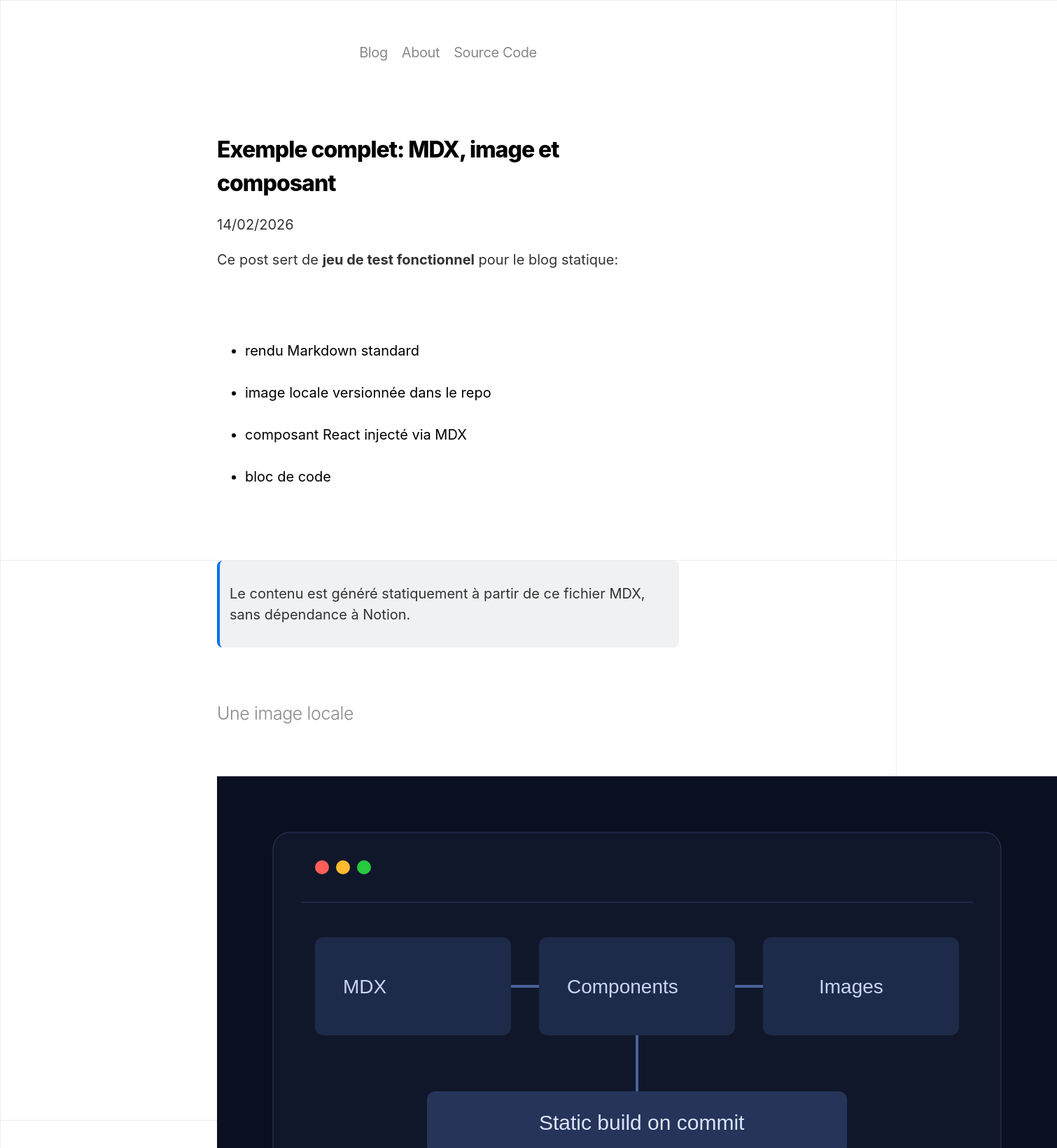
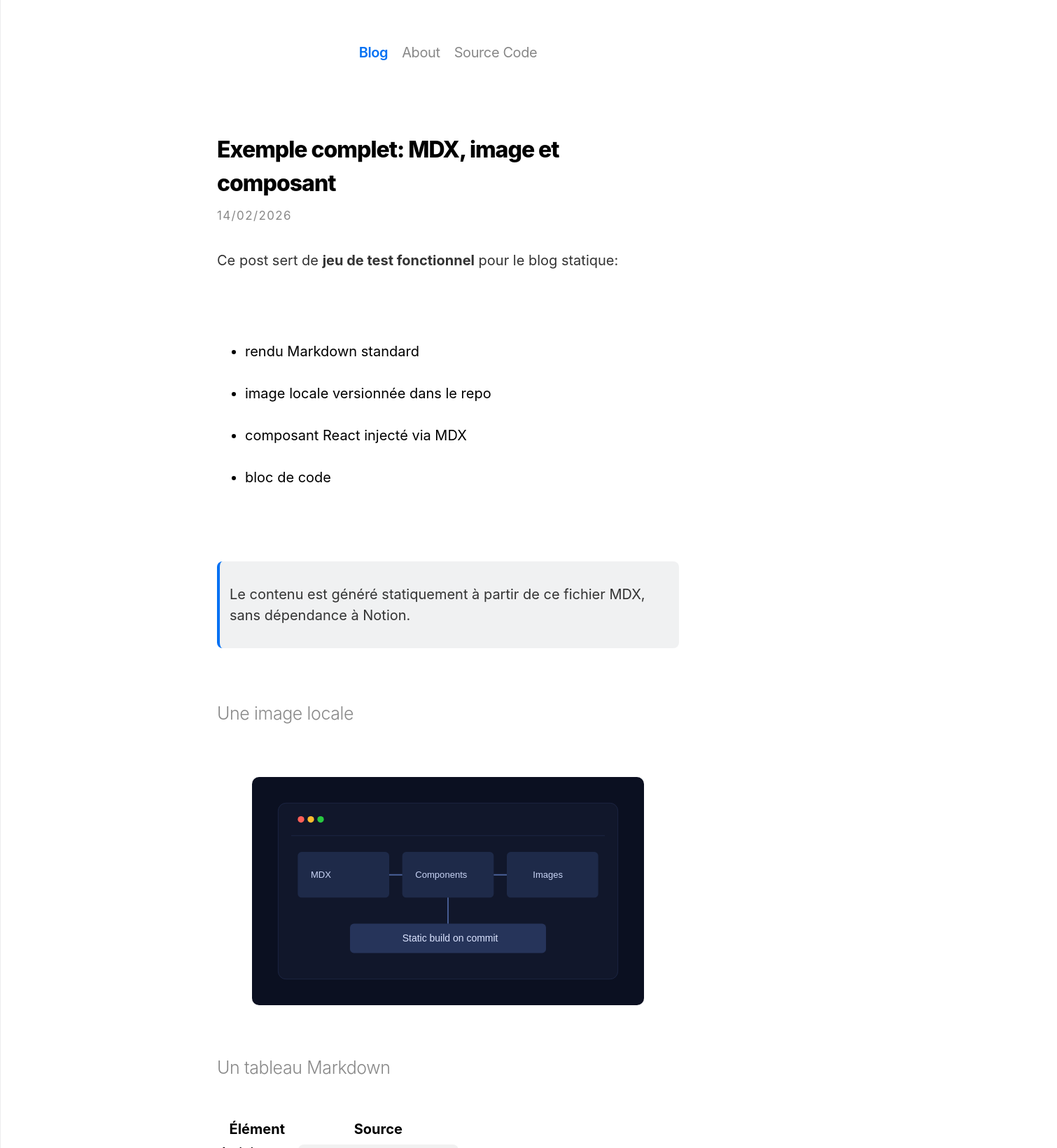
Before and after one commit to SimonLeclere/simons-notion-blog, a Next.js app: page /blog/exemple-de-post in a window 1280 px wide. Shown: the top 1640 px of the page at 70% size, 1510 px wide, since content can reach past the window. Built offline with nearby package versions, Linux system fonts and the light colour scheme.

Commit message:
style: refine blog layout and metadata presentation
Co-authored-by: SimonLeclere <39917969+SimonLeclere@users.noreply.github.com>

```diff
--- a/src/components/header.tsx
+++ b/src/components/header.tsx
@@ -24,7 +24,7 @@ const Header = ({ title }: { title?: string }) => {
           <li key={label}>
             {page ? (
               <Link href={page}>
-                <div className={pathname === page ? 'active' : undefined}>{label}</div>
+                <div className={pathname === page || (page === '/blog' && pathname.startsWith('/blog')) ? 'active' : undefined}>{label}</div>
               </Link>
             ) : (
               <Link href={link || ''}>
--- a/src/pages/blog/[slug].tsx
+++ b/src/pages/blog/[slug].tsx
@@ -36,7 +36,7 @@ export default function BlogPostPage({ post }: BlogPostPageProps) {
       <Header title={post.title} />
       <article className={styles.container}>
         <h1 className={styles.name}>{post.title}</h1>
-        <p>{new Date(post.date).toLocaleDateString('fr-FR')}</p>
+        <p className={styles.meta}>{new Date(post.date).toLocaleDateString('fr-FR')}</p>
         <section>
           <MDXRemote {...post.source} components={mdxComponents} />
           <Link href="/blog" className={styles.back}>
--- a/src/styles/global.css
+++ b/src/styles/global.css
@@ -54,11 +54,10 @@ body {
   font-family: -apple-system, BlinkMacSystemFont, Segoe UI, Roboto, Oxygen,
     Ubuntu, Cantarell, Fira Sans, Droid Sans, Helvetica Neue, sans-serif;
 
-  background-image: linear-gradient(to right, var(--line-color) 1px, transparent 1px),
-    linear-gradient(to bottom, var(--line-color) 1px, transparent 1px);
-  background-position: 0 0, 0 0;
+  background-image: linear-gradient(to right, var(--line-color) 1px, transparent 1px);
+  background-position: 0 0;
   background-attachment: fixed;
-  background-size: 40px 40px;
+  background-size: 120px 100%;
 
   /* Hack */
   overflow-x: hidden;
--- a/src/styles/post.module.css
+++ b/src/styles/post.module.css
@@ -11,8 +11,17 @@
   }
 
   .container figure {
-    margin-left: 0;
-    margin-right: 0;
+    margin: 1.5rem auto;
+    max-width: 560px;
+  }
+
+  .container :global(img) {
+    display: block;
+    width: 100%;
+    max-width: 560px;
+    height: auto;
+    margin: 0 auto;
+    border-radius: 10px;
   }
 
   .container figcaption {
@@ -21,6 +30,14 @@
 
   .name {
     font-size: 36px;
+  }
+
+  .meta {
+    margin: 0 0 1.75rem;
+    font-size: 0.85rem;
+    letter-spacing: 0.08em;
+    text-transform: uppercase;
+    color: var(--accents-3);
   }
 
   .back {
```
Also changed, not shown: src/styles/index.module.css (+5 -3 lines).
